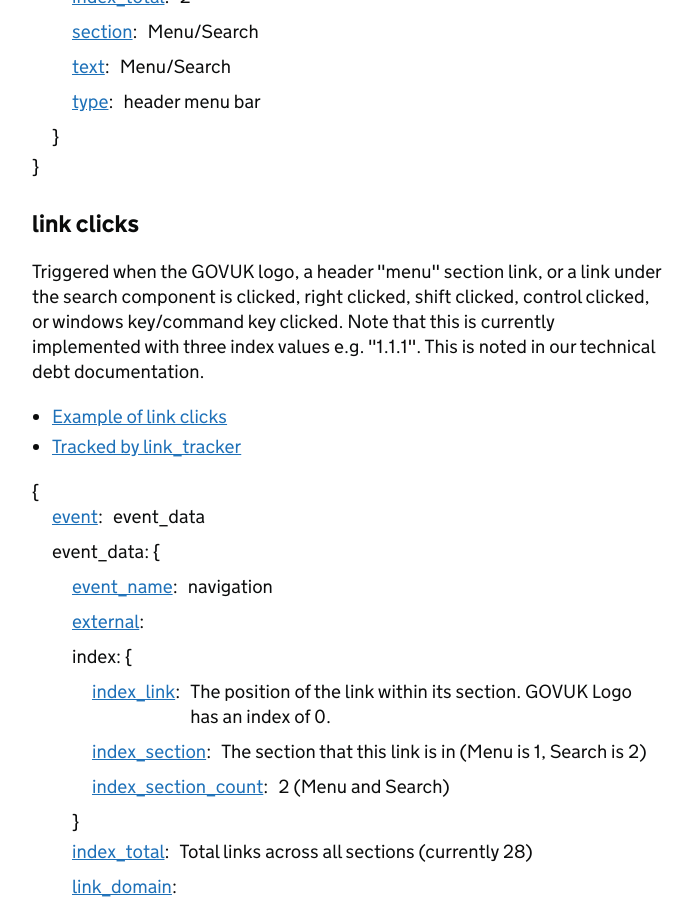
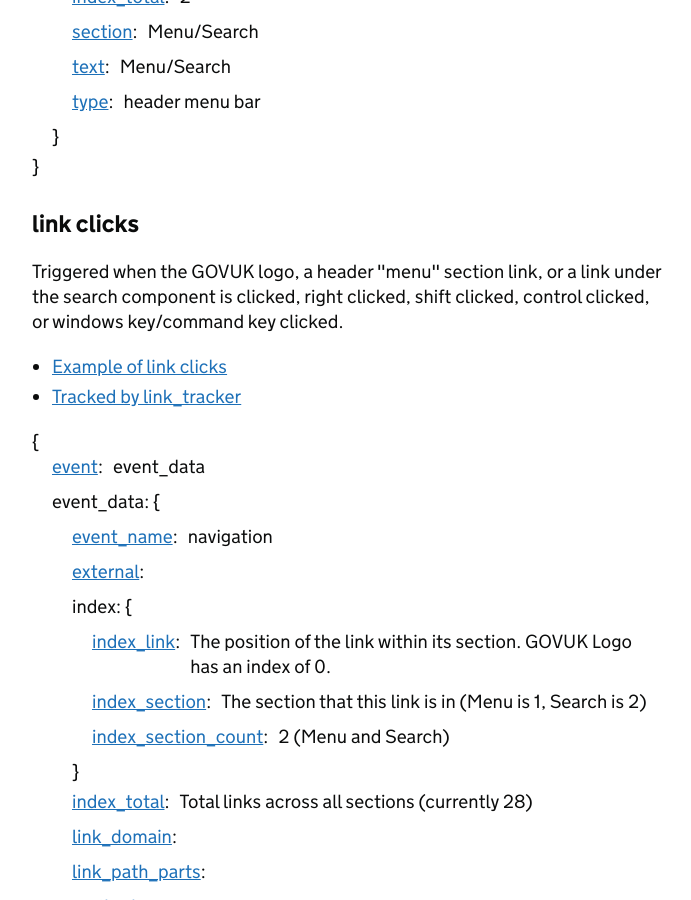
Before and after one commit to alphagov/govuk-google-analytics, a Jekyll site: the page built from docs/_events/super_navigation_header.md, in a window 1280 px wide and 900 px high, scrolled down 771 px. Shown: the whole window, without its empty margins (458-1149 px from the left). Built offline with Jekyll 4.4.1, drawn with Linux system fonts in a browser that asks for light colours.

Commit message:
Remove sentence that is no longer needed

```diff
--- a/docs/_events/super_navigation_header.md
+++ b/docs/_events/super_navigation_header.md
@@ -28,7 +28,7 @@ events:
       - name: text
         value: Menu/Search
   - name: link clicks
-    description: Triggered when the GOVUK logo, a header "menu" section link, or a link under the search component is clicked, right clicked, shift clicked, control clicked, or windows key/command key clicked. Note that this is currently implemented with three index values e.g. "1.1.1". This is noted in our technical debt documentation.
+    description: Triggered when the GOVUK logo, a header "menu" section link, or a link under the search component is clicked, right clicked, shift clicked, control clicked, or windows key/command key clicked.
     example_url: https://www.gov.uk/
     tracker: link_tracker
     data:
```
